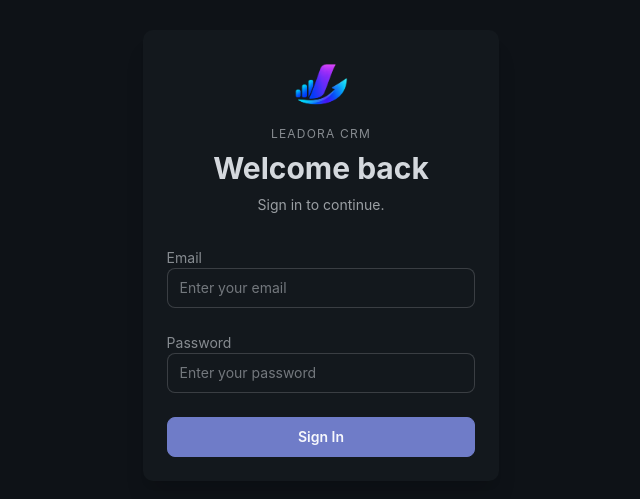
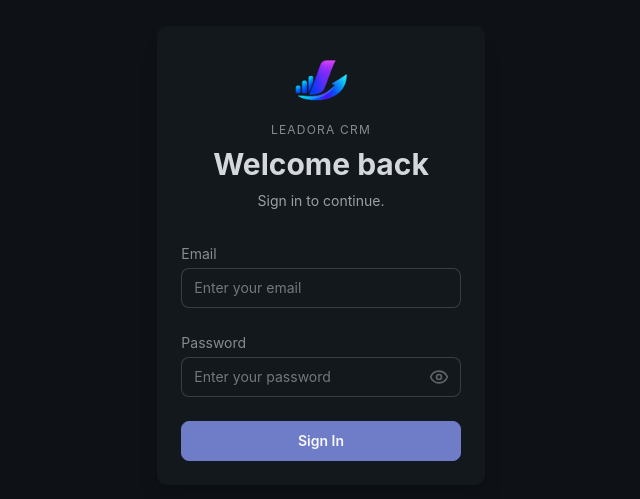
Before and after one commit to ReakJ/leadflow-crm, a React (Vite) app in the folder frontend/: page /login in a window 1280 px wide. Shown: the part 145-644 px from the top of the page, without its empty margins (319-959 px from the left). Built offline with nearby package versions, Linux system fonts and the light colour scheme; no server answers.

Commit message:
frontend: show password toggle is now added.

```diff
--- a/frontend/src/pages/auth/LoginPage.jsx
+++ b/frontend/src/pages/auth/LoginPage.jsx
@@ -1,7 +1,8 @@
-import { ChartNoAxesColumn } from "lucide-react";
+import { useState } from "react";
 import { useForm } from "react-hook-form";
 import { zodResolver } from "@hookform/resolvers/zod";
 import { useNavigate } from "react-router-dom";
+import { Eye, EyeOff } from "lucide-react"
 import toast from "react-hot-toast";
 
 import { useAuth } from "../../context/useAuth"
@@ -9,6 +10,8 @@ import { useAuth } from "../../context/useAuth"
 import { loginSchema } from "../../schemas/authSchemas";
 
 const LoginPage = () => {
+  const [showPassword, setShowPassword] = useState(false)
+
   const {
     register,
     handleSubmit,
@@ -64,13 +67,20 @@ const LoginPage = () => {
               className='space-y-6'
             >
               <div>
-                <label htmlFor="email" className='label'>
+                <label htmlFor="email" className='label pb-1'>
                   <span className="label-text">
                     Email
                   </span>
                 </label>
 
-                <input placeholder="Enter your email" id='email' type='email' autoComplete="email" className='input input-bordered w-full' {...register("email")} />
+                <input
+                  placeholder="Enter your email"
+                  id='email'
+                  type='email'
+                  autoComplete="email"
+                  className='input input-bordered w-full'
+                  {...register("email")}
+                />
 
                 {errors.email && (
                   <p className="text-error text-sm mt-1">
@@ -80,13 +90,34 @@ const LoginPage = () => {
               </div>
 
               <div>
-                <label htmlFor="password" className='label'>
+                <label htmlFor="password" className='label pb-1'>
                   <span className="label-text">
                     Password
                   </span>
                 </label>
 
-                <input placeholder="Enter your password" id='password' type='password' autoComplete="current-password" className='input input-bordered w-full' {...register("password")}/>
+                <div className="relative">
+                  <input
+                    placeholder="Enter your password"
+                    id='password'
+                    type={showPassword ? 'text' : 'password'}
+                    autoComplete="current-password"
+                    className='input input-bordered w-full'
+                    {...register("password")}
+                  />
+
+                  <button
+                    type="button"
+                    onClick={() => setShowPassword(!showPassword)}
+                    className="absolute inset-y-0 right-0 pr-3 flex items-center cursor-pointer"
+                  >
+                    {showPassword? (
+                      <EyeOff className="size-5 text-base-content/40"/>
+                    ) : (
+                      <Eye className="size-5 text-base-content/40"/>
+                    )}
+                  </button>
+                </div>
 
                 {errors.password && (
                   <p className="text-error text-sm mt-1">
--- a/frontend/src/pages/users/AddUserPage.jsx
+++ b/frontend/src/pages/users/AddUserPage.jsx
@@ -1,3 +1,5 @@
+import { useState } from 'react';
+import { Eye, EyeOff } from 'lucide-react'
 import { useForm } from 'react-hook-form';
 import { Link } from 'react-router-dom'
 import { zodResolver } from '@hookform/resolvers/zod';
@@ -9,6 +11,8 @@ import toast from 'react-hot-toast';
 import { useAuth } from '../../context/useAuth';
 
 const AddUserPage = () => {
+  const [showPassword, setShowPassword] = useState(false);
+
   const {
     register,
     handleSubmit,
@@ -76,7 +80,7 @@ const AddUserPage = () => {
 
             {/* Name */}
             <div>
-              <label htmlFor="name" className='label'>
+              <label htmlFor="name" className='label pb-1'>
                 <span className='label-text'>
                   Name
                 </span>
@@ -101,7 +105,7 @@ const AddUserPage = () => {
 
             {/* Email */}
             <div>
-              <label htmlFor="email" className='label'>
+              <label htmlFor="email" className='label pb-1'>
                 <span className='label-text'>
                   Email
                 </span>
@@ -126,20 +130,34 @@ const AddUserPage = () => {
 
             {/* Password */}
             <div>
-              <label htmlFor="password" className='label'>
+              <label htmlFor="password" className='label pb-1'>
                 <span className='label-text'>
                   Password
                 </span>
               </label>
 
+              <div className='relative'>
                 <input
                   id='password'
-                type='password'
+                  type={showPassword ? 'text' : 'password'}
                   placeholder='Create a password'
                   autoComplete='new-password'
                   className='input input-bordered w-full'
                   {...register("password")}
                 />
+
+                <button
+                  type='button'
+                  onClick={() => setShowPassword(!showPassword)}
+                  className='absolute inset-y-0 right-0 pr-3 flex items-center cursor-pointer'
+                >
+                  {showPassword ? (
+                    <EyeOff className='size-5 text-base-content/40'/>
+                  ) : (
+                    <Eye className='size-5 text-base-content/40'/>
+                  )}
+                </button>
+              </div>
 
               {errors.password && (
                 <p className='text-error text-sm mt-1'>
@@ -150,7 +168,7 @@ const AddUserPage = () => {
 
             {/* Role */}
             <div>
-              <label htmlFor="role" className='label'>
+              <label htmlFor="role" className='label pb-1'>
                 <span className='label-text'>
                   Role
                 </span>
```
Lines whose indentation alone changed are shown as unchanged.
